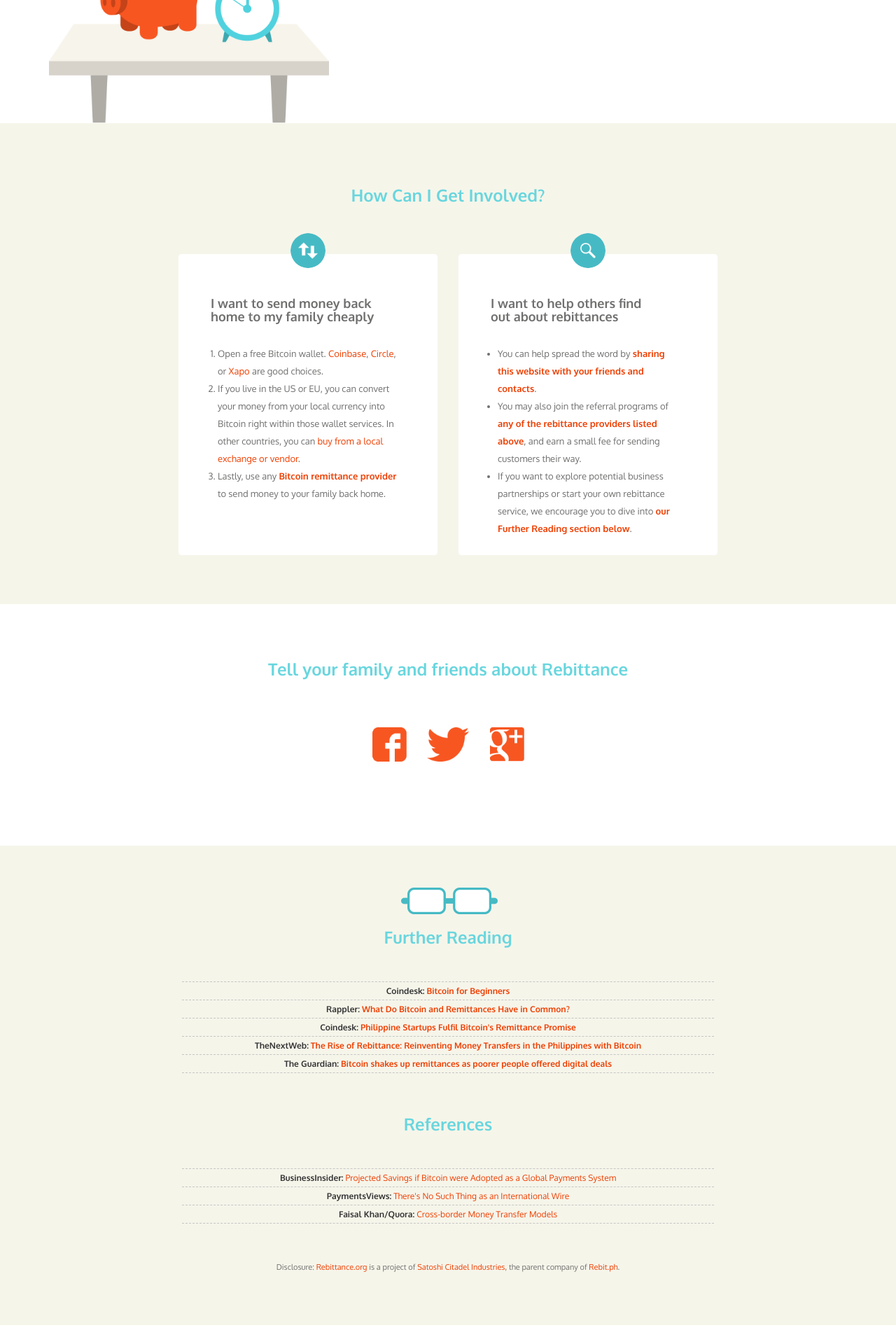
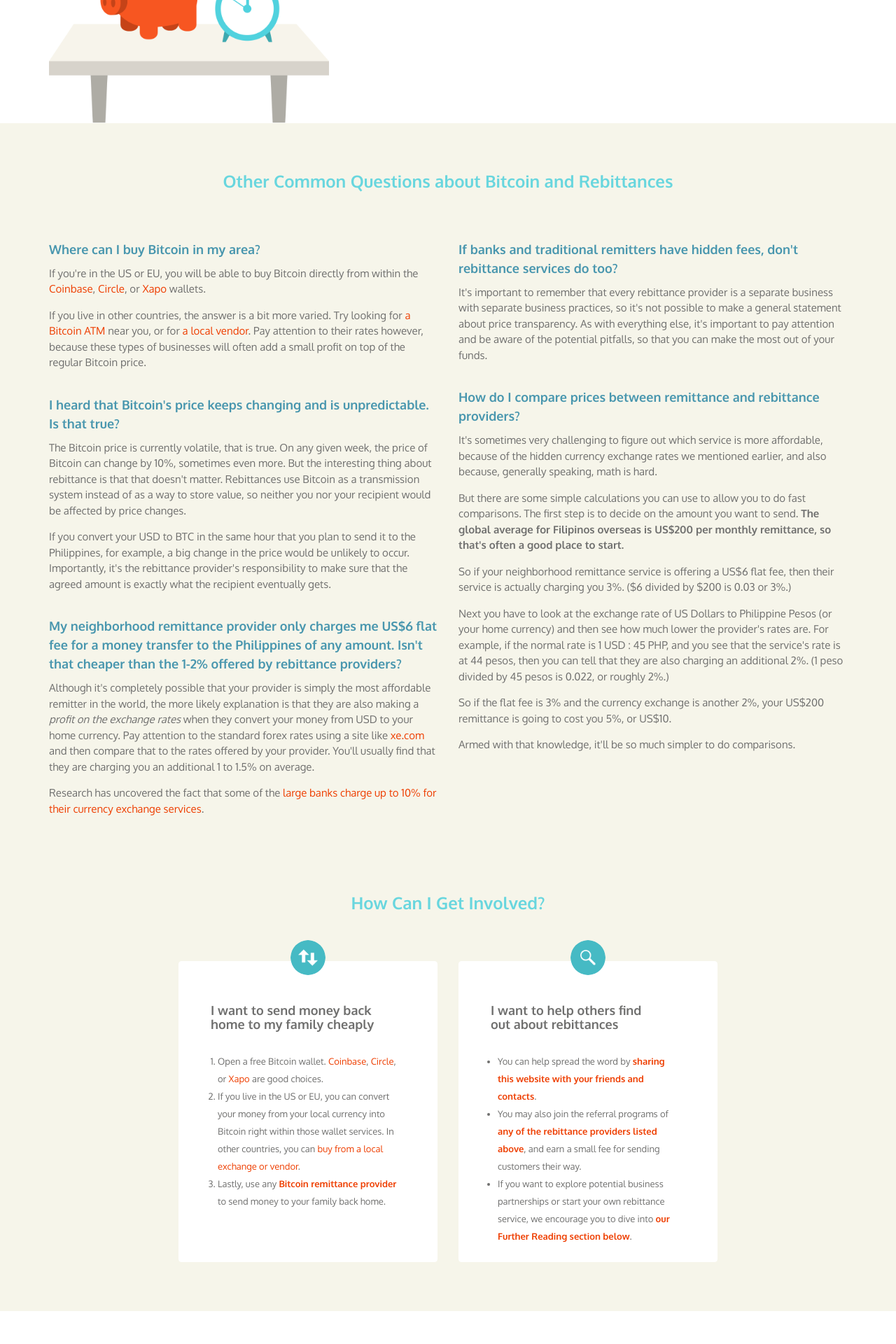
Before and after one commit to sciventures/rebittance, a Jekyll site: the page index.html, which Jekyll copies as it is, in a window 1280 px wide. Shown: the part 3787-5707 px from the top of the page at 70% size. Built offline with Jekyll 4.4.1, drawn with Linux system fonts in a browser that asks for light colours; before the commit the page ends 5680 px from its top, so only the background shows below that; some of the changed text lies outside the part shown.

Commit message:
added FAQs and contributors section

```diff
--- a/css/main.css
+++ b/css/main.css
@@ -30,6 +30,10 @@
 }
 .bluetext{
   color:#68d6de;
+  font-weight: bold;
+}
+.darkerbluetext{
+  color:#4896ae;
   font-weight: bold;
 }
 .boldtext{
@@ -253,11 +257,22 @@
   margin-left:auto;
   margin-right:auto;
 }
-#getinvolved h3{
+#getinvolved h3, #faq h3{
   text-align:center;
   padding-top:10px;
   padding-bottom:30px;
 
+}
+#faq h3 {
+  padding-top:50px;
+}
+dl dt h4 {
+  padding-top:20px;
+  line-height:1.5;
+}
+dl dd p {
+  line-height:1.5;
+  margin-bottom:15px;
 }
 .involvedstep{
   background: #ffffff;
@@ -340,7 +355,7 @@
 .furtherreadingcontent .boldtext{
     color:#333;
 }
-.disclosure {
+.disclosure, .contributors {
   padding-top:50px;
   font-size:11px;
 }
--- a/index.html
+++ b/index.html
@@ -222,8 +222,57 @@
 
   </div>
 
+  <div class='brownbackground container-fluid'>
 
-  <div class="brownbackground container-fluids">
+    <div id='faq' class='container'>
+      <h3 class='bluetext'>Other Common Questions about Bitcoin and Rebittances</h3>
+      <div class='row'>
+        <div class='col-md-6'>
+          <dl>
+            <dt><h4 class='darkerbluetext'>Where can I buy Bitcoin in my area?</h4></dt>
+            <dd><p>
+              If you're in the US or EU, you will be able to buy Bitcoin directly from within the <a href="https://coinbase.com">Coinbase</a>, <a href="https://circle.com">Circle</a>, or <a href="https://xapo.com">Xapo</a> wallets.
+            </p>
+            <p>If you live in other countries, the answer is a bit more varied. Try looking for <a href="http://coinatmradar.com/">a Bitcoin ATM</a> near you, or for <a href="https://localbitcoins.com">a local vendor</a>. Pay attention to their rates however, because these types of businesses will often add a small profit on top of the regular Bitcoin price.</p></dd>
+            <dt>
+              <h4 class="darkerbluetext">I heard that Bitcoin's price keeps changing and is unpredictable. Is that true?</h4></dt>
+            <dd>
+              <p>The Bitcoin price is currently volatile, that is true. On any given week, the price of Bitcoin can change by 10%, sometimes even more. But the interesting thing about rebittance is that that doesn't matter. Rebittances use Bitcoin as a transmission system instead of as a way to store value, so neither you nor your recipient would be affected by price changes.</p>
+              <p>If you convert your USD to BTC in the same hour that you plan to send it to the Philippines, for example, a big change in the price would be unlikely to occur. Importantly, it's the rebittance provider's responsibility to make sure that the agreed amount is exactly what the recipient eventually gets. </p>
+            </dd>
+            <dt>
+              <h4 class="darkerbluetext">My neighborhood remittance provider only charges me US$6 flat fee for a money transfer to the Philippines of any amount. Isn't that cheaper than the 1-2% offered by rebittance providers?</h4></dt>
+            <dd>
+              <p>Although it's completely possible that your provider is simply the most affordable remitter in the world, the more likely explanation is that they are also making a <em>profit on the exchange rates</em> when they convert your money from USD to your home currency. Pay attention to the standard forex rates using a site like <a href="http://www.xe.com/">xe.com</a> and then compare that to the rates offered by your provider. You'll usually find that they are charging you an additional 1 to 1.5% on average.</p>
+              <p>Research has uncovered the fact that some of the <a href="http://www.bankingtech.com/143292/remittances-a-window-to-the-future/">large banks charge up to 10% for their currency exchange services</a>.</p>
+              <!-- <p>The bottom line is: pay attention to the rates if you don't want to waste your money unnecessarily.</p> -->
+            </dd>
+          </dl>
+        </div>
+        <div class='col-md-6'>
+          <dl>
+            <dt><h4 class="darkerbluetext">If banks and traditional remitters have hidden fees, don't rebittance services do too?</h4></dt>
+            <dd>
+              <p>It's important to remember that every rebittance provider is a separate business with separate business practices, so it's not possible to make a general statement about price transparency. As with everything else, it's important to pay attention and be aware of the potential pitfalls, so that you can make the most out of your funds.</p>
+            </dd>
+            <dt><h4 class="darkerbluetext">How do I compare prices between remittance and rebittance providers?</h4></dt>
+            <dd><p>
+              It's sometimes very challenging to figure out which service is more affordable, because of the hidden currency exchange rates we mentioned earlier, and also because, generally speaking, math is hard.
+            </p>
+            <p>But there are some simple calculations you can use to allow you to do fast comparisons. The first step is to decide on the amount you want to send. <strong>The global average for Filipinos overseas is US$200 per monthly remittance, so that's often a good place to start.</strong></p>
+            <p>So if your neighborhood remittance service is offering a US$6 flat fee, then their service is actually charging you 3%. ($6 divided by $200 is 0.03 or 3%.)</p>
+            <p>Next you have to look at the exchange rate of US Dollars to Philippine Pesos (or your home currency) and then see how much lower the provider's rates are. For example, if the normal rate is 1 USD : 45 PHP, and you see that the service's rate is at 44 pesos, then you can tell that they are also charging an additional 2%. (1 peso divided by 45 pesos is 0.022, or roughly 2%.)</p>
+            <p>So if the flat fee is 3% and the currency exchange is another 2%, your US$200 remittance is going to cost you 5%, or US$10.</p>
+            <p>Armed with that knowledge, it'll be so much simpler to do comparisons.</p></dd>
+          </dl>
+        </div>
+      </div>
+    </div>
+
+  </div>
+
+
+  <div class="brownbackground container-fluid">
 
     <div id="getinvolved" class="container">
 
@@ -324,6 +373,10 @@
 
       </div>
 
+      <p class='contributors text-center col-md-6 col-md-offset-3'>
+        If you would like to contribute to the rebittance.org effort, please contact <a href="mailto:luis@sci.ventures">luis AT sci DOT ventures</a>.<br />You may also contribute by commenting on <a href="https://docs.google.com/a/sci.ventures/document/d/1YuV4yuxsHhoIbyENwmPS1qOqSH7Ie_O0r25tTEcfOy8">this Google Docs</a> containing all the text in the "Common Questions" section above.
+      </p>
+
       <p class='disclosure text-center col-md-8 col-md-offset-2'>
         Disclosure: <a href="/">Rebittance.org</a> is a project of <a href="https://sci.ph">Satoshi Citadel Industries</a>, the parent company of <a href="https://rebit.ph">Rebit.ph</a>.
       </p>
```
